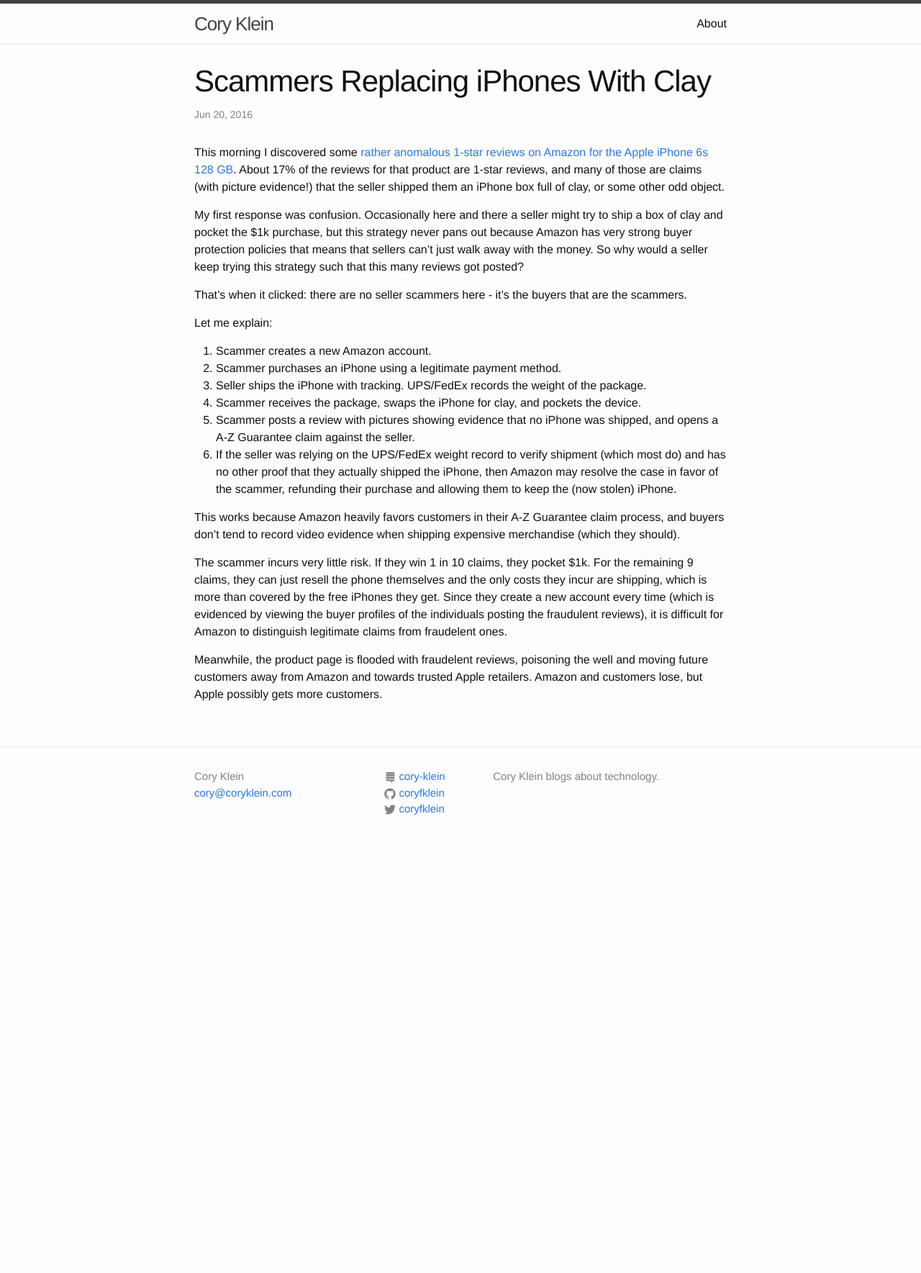
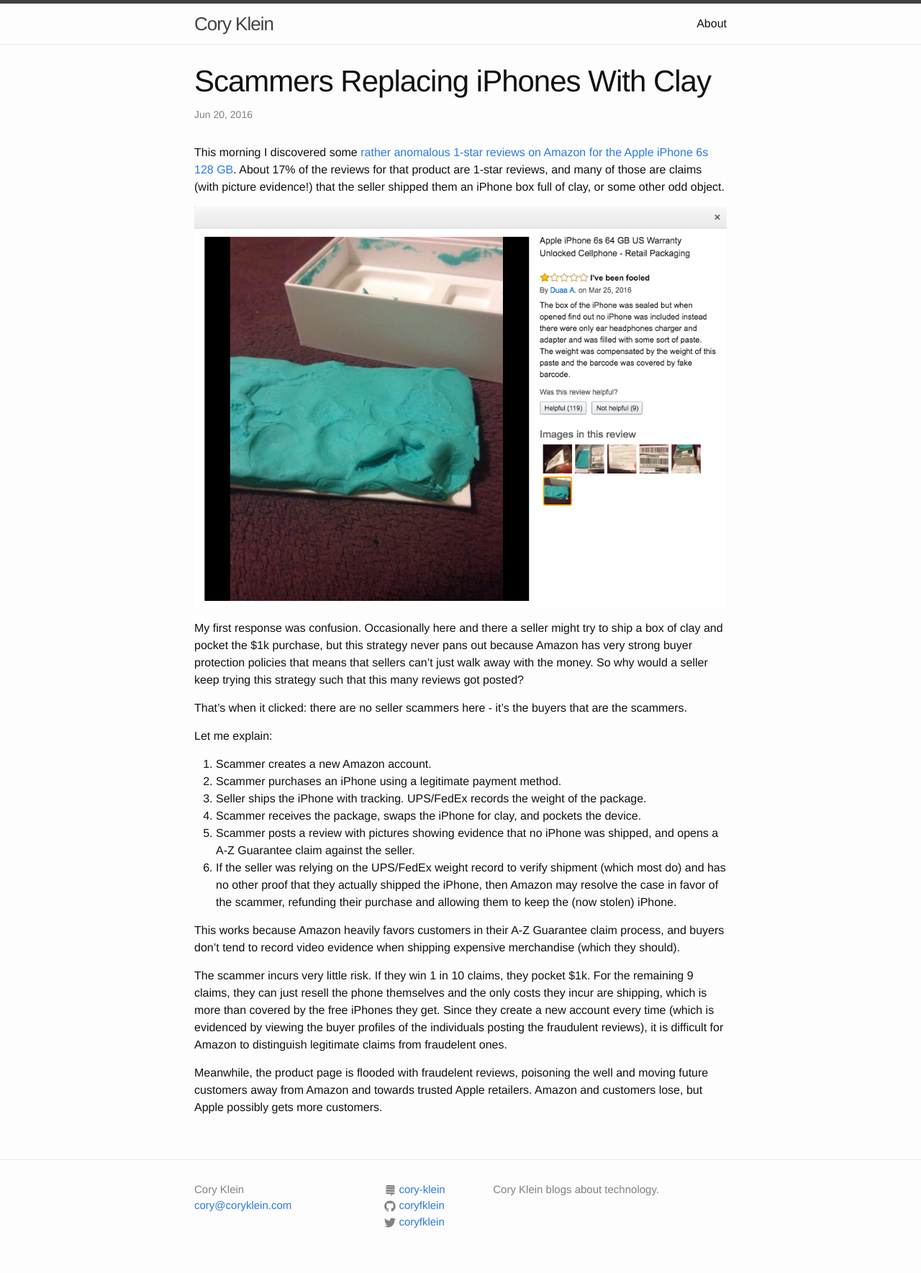
Before and after one commit to coryfklein/coryfklein.github.io, a Jekyll site: the page built from _posts/2016-06-20-scammers-replacing-iphones-with-clay.markdown, in a window 1280 px wide. Shown: the whole page at 72% size. Built offline with Jekyll 4.4.1, drawn with Linux system fonts in a browser that asks for light colours; comment, search, counter and statistics services are not loaded; before the commit the page ends 1196 px from its top, so only the background shows below that.

Commit message:
Add photo

```diff
--- a/_posts/2016-06-20-scammers-replacing-iphones-with-clay.markdown
+++ b/_posts/2016-06-20-scammers-replacing-iphones-with-clay.markdown
@@ -5,6 +5,8 @@
 comments: true
 ---
 This morning I discovered some [rather anomalous 1-star reviews on Amazon for the Apple iPhone 6s 128 GB](https://www.amazon.com/Apple-iPhone-Warranty-Unlocked-Cellphone/product-reviews/B015E8UKNE/ref=cm_cr_dp_qt_hist_one?ie=UTF8&filterByStar=one_star&showViewpoints=0). About 17% of the reviews for that product are 1-star reviews, and many of those are claims (with picture evidence!) that the seller shipped them an iPhone box full of clay, or some other odd object.
+
+![fraudulent iPhone review]({{ site.url }}/assets/iphone-scam.png)
 
 My first response was confusion. Occasionally here and there a seller might try to ship a box of clay and pocket the $1k purchase, but this strategy never pans out because Amazon has very strong buyer protection policies that means that sellers can't just walk away with the money. So why would a seller keep trying this strategy such that this many reviews got posted?
 
```
Also changed, not shown: assets/iphone-scam.png (added).
